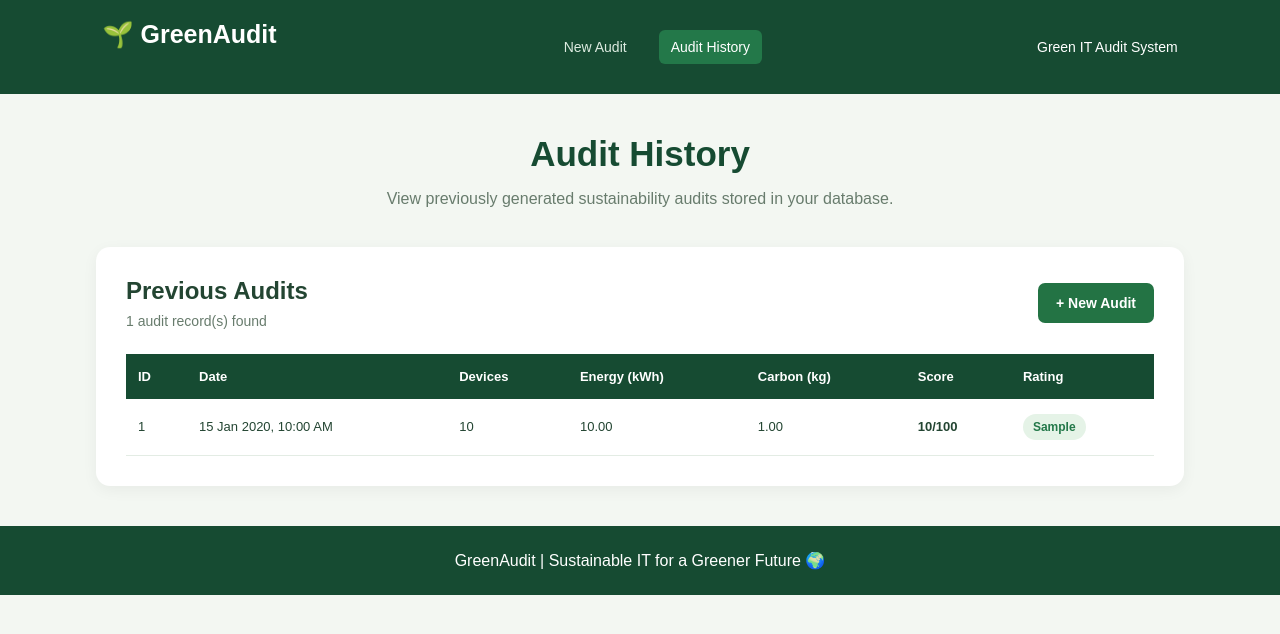
After one commit to Parvathyy-s/GreenAudit, a Flask app: page /history in a window 1280 px wide. The commit adds this page. Shown: the top 634 px of the page. Run offline with Flask 3, Linux system fonts and the light colour scheme; tables that the repository leaves empty hold one stand-in row (values such as "Sample post").

Commit message:
Add MySQL integration and audit history

```diff
--- a/app.py
+++ b/app.py
@@ -1,5 +1,10 @@
 
+import os
+import mysql.connector
+from dotenv import load_dotenv
 from flask import Flask, render_template, request
+
+load_dotenv()
 
 app = Flask(__name__)
 
@@ -22,17 +27,60 @@ DEFAULTS = {
 }
 
 
+def get_db_connection():
+    return mysql.connector.connect(
+        host=os.getenv("DB_HOST", "localhost"),
+        user=os.getenv("DB_USER", "root"),
+        password=os.getenv("DB_PASSWORD", ""),
+        database=os.getenv("DB_NAME", "greenaudit")
+    )
+
+
+def initialize_database():
+    connection = get_db_connection()
+    cursor = connection.cursor()
+
+    cursor.execute("""
+        CREATE TABLE IF NOT EXISTS audits (
+            id INT AUTO_INCREMENT PRIMARY KEY,
+            audit_date TIMESTAMP DEFAULT CURRENT_TIMESTAMP,
+            desktops INT,
+            laptops INT,
+            servers INT,
+            operating_hours FLOAT,
+            working_days INT,
+            idle_hours FLOAT,
+            renewable_percentage FLOAT,
+            recycling_percentage FLOAT,
+            emission_factor FLOAT,
+            total_devices INT,
+            total_energy FLOAT,
+            desktop_energy FLOAT,
+            laptop_energy FLOAT,
+            server_energy FLOAT,
+            carbon_emissions FLOAT,
+            green_score INT,
+            rating VARCHAR(50)
+        )
+    """)
+
+    connection.commit()
+    cursor.close()
+    connection.close()
+
+
 @app.route("/", methods=["GET", "POST"])
 def home():
-
     results = None
     error = None
     form_data = DEFAULTS.copy()
 
     if request.method == "POST":
-
         for field in form_data:
             form_data[field] = request.form.get(field, "")
+
+        connection = None
+        cursor = None
 
         try:
             desktops = int(form_data["desktops"])
@@ -47,7 +95,6 @@ def home():
             recycling = float(form_data["recycling"])
             emission_factor = float(form_data["emission_factor"])
 
-            # Input validation
             if min(desktops, laptops, servers) < 0:
                 raise ValueError("Device counts cannot be negative.")
 
@@ -58,15 +105,10 @@ def home():
                 raise ValueError("Operating hours must be between 0 and 24.")
 
             if not 0 <= idle <= hours:
-                raise ValueError(
-                    "Idle hours cannot exceed operating hours."
-                )
+                raise ValueError("Idle hours cannot exceed operating hours.")
 
-            if not 0 <= renewable <= 100:
-                raise ValueError("Renewable energy must be between 0 and 100.")
-
-            if not 0 <= recycling <= 100:
-                raise ValueError("Recycling percentage must be between 0 and 100.")
+            if not 0 <= renewable <= 100 or not 0 <= recycling <= 100:
+                raise ValueError("Percentages must be between 0 and 100.")
 
             if emission_factor < 0:
                 raise ValueError("Emission factor cannot be negative.")
@@ -76,7 +118,6 @@ def home():
             if total_devices == 0:
                 raise ValueError("Enter at least one device.")
 
-            # Energy consumption in kWh/month
             desktop_energy = (
                 DEVICE_POWER["desktop"] * desktops * hours * days / 1000
             )
@@ -93,12 +134,9 @@ def home():
                 desktop_energy + laptop_energy + server_energy
             )
 
-            # Carbon emissions
             carbon = total_energy * emission_factor
 
-            # GREEN IT SCORING SYSTEM
-
-            # 1. Operating efficiency score (35%)
+            # Green IT scoring components
             if hours <= 6:
                 energy_score = 100
             elif hours <= 8:
@@ -112,7 +150,6 @@ def home():
             else:
                 energy_score = 25
 
-            # 2. Idle time management score (20%)
             idle_percentage = (idle / hours) * 100
 
             if idle_percentage <= 10:
@@ -126,13 +163,9 @@ def home():
             else:
                 idle_score = 25
 
-            # 3. Renewable energy score (25%)
             renewable_score = renewable
-
-            # 4. IT recycling score (20%)
             recycling_score = recycling
 
-            # Weighted Green IT score
             raw_score = (
                 energy_score * 0.35
                 + idle_score * 0.20
@@ -140,10 +173,8 @@ def home():
                 + recycling_score * 0.20
             )
 
-            # Conventional rounding
             green_score = int(raw_score + 0.5)
 
-            # Rating
             if green_score >= 85:
                 rating = "Excellent"
             elif green_score >= 70:
@@ -155,25 +186,21 @@ def home():
             else:
                 rating = "Poor"
 
-            # Recommendations
             recommendations = []
 
             if hours > 8:
                 recommendations.append(
-                    "Optimize device operating schedules to reduce "
-                    "unnecessary energy consumption."
+                    "Optimize operating schedules to reduce energy consumption."
                 )
 
             if idle_percentage > 20:
                 recommendations.append(
-                    "Enable automatic sleep mode and power management "
-                    "to reduce idle energy consumption."
+                    "Enable automatic sleep mode and power management."
                 )
 
             if renewable < 50:
                 recommendations.append(
-                    "Increase renewable electricity adoption "
-                    "to improve sustainability."
+                    "Increase renewable electricity adoption."
                 )
 
             if recycling < 50:
@@ -183,17 +210,14 @@ def home():
 
             if server_energy > total_energy * 0.4:
                 recommendations.append(
-                    "Review server utilization and consider workload "
-                    "consolidation to improve energy efficiency."
+                    "Review server utilization and consider workload consolidation."
                 )
 
             if not recommendations:
                 recommendations.append(
-                    "Excellent work! Your organization demonstrates "
-                    "strong sustainable IT practices."
+                    "Excellent work! Continue maintaining sustainable IT practices."
                 )
 
-            # Results passed to HTML
             results = {
                 "devices": total_devices,
                 "energy": round(total_energy, 2),
@@ -210,8 +234,49 @@ def home():
                 "recommendations": recommendations
             }
 
+            # Save audit to MySQL
+            connection = get_db_connection()
+            cursor = connection.cursor()
+
+            cursor.execute("""
+                INSERT INTO audits (
+                    desktops, laptops, servers,
+                    operating_hours, working_days, idle_hours,
+                    renewable_percentage, recycling_percentage,
+                    emission_factor, total_devices, total_energy,
+                    desktop_energy, laptop_energy, server_energy,
+                    carbon_emissions, green_score, rating
+                )
+                VALUES (
+                    %s, %s, %s, %s, %s, %s, %s, %s, %s,
+                    %s, %s, %s, %s, %s, %s, %s, %s
+                )
+            """, (
+                desktops, laptops, servers,
+                hours, days, idle,
+                renewable, recycling, emission_factor,
+                total_devices, total_energy,
+                desktop_energy, laptop_energy, server_energy,
+                carbon, green_score, rating
+            ))
+
+            connection.commit()
+
         except (ValueError, TypeError) as e:
             error = str(e) or "Please enter valid values."
+
+        except mysql.connector.Error as e:
+            error = (
+                "Audit calculated, but database saving failed. "
+                f"MySQL error: {e}"
+            )
+
+        finally:
+            if cursor is not None:
+                cursor.close()
+
+            if connection is not None and connection.is_connected():
+                connection.close()
 
     return render_template(
         "index.html",
@@ -221,5 +286,54 @@ def home():
     )
 
 
+@app.route("/history")
+def history():
+    audits = []
+    error = None
+
+    connection = None
+    cursor = None
+
+    try:
+        connection = get_db_connection()
+        cursor = connection.cursor(dictionary=True)
+
+        cursor.execute("""
+            SELECT
+                id,
+                audit_date,
+                total_devices,
+                desktops,
+                laptops,
+                servers,
+                total_energy,
+                carbon_emissions,
+                green_score,
+                rating
+            FROM audits
+            ORDER BY audit_date DESC, id DESC
+        """)
+
+        audits = cursor.fetchall()
+
+    except mysql.connector.Error as e:
+        error = f"Could not load audit history: {e}"
+
+    finally:
+        if cursor is not None:
+            cursor.close()
+
+        if connection is not None and connection.is_connected():
+            connection.close()
+
+    return render_template(
+        "history.html",
+        audits=audits,
+        error=error
+    )
+
+
 if __name__ == "__main__":
+    initialize_database()
+    print("GreenAudit database connected successfully!")
     app.run(debug=True)
--- a/static/style.css
+++ b/static/style.css
@@ -18,6 +18,7 @@ nav {
     display: flex;
     justify-content: space-between;
     align-items: center;
+    gap: 20px;
 }
 
 nav h2 {
@@ -26,6 +27,25 @@ nav h2 {
 
 nav span {
     font-size: 14px;
+}
+
+.nav-links {
+    display: flex;
+    gap: 20px;
+}
+
+.nav-links a {
+    color: #dcebe0;
+    text-decoration: none;
+    font-size: 14px;
+    padding: 9px 12px;
+    border-radius: 6px;
+}
+
+.nav-links a:hover,
+.nav-links a.active {
+    background: #237849;
+    color: white;
 }
 
 .container {
@@ -51,7 +71,8 @@ header p {
 }
 
 .form-section,
-.results {
+.results,
+.history-section {
     background: white;
     padding: 30px;
     border-radius: 14px;
@@ -231,6 +252,100 @@ button:hover {
     margin-bottom: 20px;
 }
 
+/* AUDIT HISTORY */
+
+.history-heading {
+    display: flex;
+    justify-content: space-between;
+    align-items: center;
+    gap: 15px;
+    margin-bottom: 25px;
+}
+
+.history-heading h2 {
+    margin-bottom: 8px;
+}
+
+.history-heading p {
+    color: #687c6d;
+    font-size: 14px;
+}
+
+.history-button {
+    display: inline-block;
+    padding: 12px 18px;
+    background: #237344;
+    color: white;
+    text-decoration: none;
+    border-radius: 7px;
+    font-size: 14px;
+    font-weight: bold;
+}
+
+.history-button:hover {
+    background: #164b32;
+}
+
+.table-container {
+    width: 100%;
+    overflow-x: auto;
+}
+
+table {
+    width: 100%;
+    border-collapse: collapse;
+    min-width: 750px;
+}
+
+th {
+    background: #164b32;
+    color: white;
+    padding: 15px 12px;
+    text-align: left;
+    font-size: 13px;
+}
+
+td {
+    padding: 15px 12px;
+    border-bottom: 1px solid #e3ece4;
+    font-size: 13px;
+}
+
+tbody tr:hover {
+    background: #f2f8f2;
+}
+
+.rating-label {
+    display: inline-block;
+    background: #e5f3e7;
+    color: #237849;
+    padding: 6px 10px;
+    border-radius: 15px;
+    font-weight: bold;
+    font-size: 12px;
+    white-space: nowrap;
+}
+
+.empty-history {
+    text-align: center;
+    padding: 50px 20px;
+    background: #f4f8f3;
+    border-radius: 10px;
+}
+
+.empty-history h3 {
+    margin-bottom: 12px;
+}
+
+.empty-history p {
+    color: #687c6d;
+    margin-bottom: 20px;
+}
+
+.empty-history .history-button {
+    margin-top: 10px;
+}
+
 footer {
     text-align: center;
     padding: 25px;
@@ -247,6 +362,14 @@ footer {
     .container {
         width: 92%;
     }
+
+    nav {
+        flex-wrap: wrap;
+    }
+
+    nav span {
+        display: none;
+    }
 }
 
 @media (max-width: 450px) {
@@ -255,7 +378,20 @@ footer {
         grid-template-columns: 1fr;
     }
 
-    nav span {
-        display: none;
+    nav {
+        padding: 18px 5%;
+    }
+
+    nav h2 {
+        font-size: 21px;
+    }
+
+    .nav-links {
+        gap: 5px;
+    }
+
+    .history-heading {
+        align-items: flex-start;
+        flex-direction: column;
     }
 }
--- /dev/null
+++ b/templates/history.html
@@ -0,0 +1,125 @@
+
+<!DOCTYPE html>
+<html lang="en">
+
+<head>
+    <meta charset="UTF-8">
+    <meta name="viewport" content="width=device-width, initial-scale=1.0">
+
+    <title>Audit History | GreenAudit</title>
+
+    <link rel="stylesheet"
+          href="{{ url_for('static', filename='style.css') }}">
+</head>
+
+<body>
+
+<nav>
+    <h2>🌱 GreenAudit</h2>
+
+    <div class="nav-links">
+        <a href="{{ url_for('home') }}">New Audit</a>
+        <a href="{{ url_for('history') }}" class="active">Audit History</a>
+    </div>
+
+    <span>Green IT Audit System</span>
+</nav>
+
+<div class="container">
+
+    <header>
+        <h1>Audit History</h1>
+        <p>
+            View previously generated sustainability audits
+            stored in your database.
+        </p>
+    </header>
+
+    {% if error %}
+        <div class="error">{{ error }}</div>
+    {% endif %}
+
+    <section class="history-section">
+
+        <div class="history-heading">
+            <div>
+                <h2>Previous Audits</h2>
+                <p>{{ audits|length }} audit record(s) found</p>
+            </div>
+
+            <a href="{{ url_for('home') }}" class="history-button">
+                + New Audit
+            </a>
+        </div>
+
+        {% if audits %}
+
+        <div class="table-container">
+
+            <table>
+                <thead>
+                    <tr>
+                        <th>ID</th>
+                        <th>Date</th>
+                        <th>Devices</th>
+                        <th>Energy (kWh)</th>
+                        <th>Carbon (kg)</th>
+                        <th>Score</th>
+                        <th>Rating</th>
+                    </tr>
+                </thead>
+
+                <tbody>
+                    {% for audit in audits %}
+                    <tr>
+                        <td>{{ audit.id }}</td>
+
+                        <td>
+                            {{ audit.audit_date.strftime('%d %b %Y, %I:%M %p') if audit.audit_date else 'N/A' }}
+                        </td>
+
+                        <td>{{ audit.total_devices }}</td>
+
+                        <td>{{ "%.2f"|format(audit.total_energy or 0) }}</td>
+
+                        <td>{{ "%.2f"|format(audit.carbon_emissions or 0) }}</td>
+
+                        <td>
+                            <strong>{{ audit.green_score }}/100</strong>
+                        </td>
+
+                        <td>
+                            <span class="rating-label">
+                                {{ audit.rating }}
+                            </span>
+                        </td>
+                    </tr>
+                    {% endfor %}
+                </tbody>
+            </table>
+
+        </div>
+
+        {% else %}
+
+        <div class="empty-history">
+            <h3>📋 No audits found</h3>
+            <p>Your submitted audits will appear here.</p>
+
+            <a href="{{ url_for('home') }}" class="history-button">
+                Generate Your First Audit
+            </a>
+        </div>
+
+        {% endif %}
+
+    </section>
+
+</div>
+
+<footer>
+    GreenAudit | Sustainable IT for a Greener Future 🌍
+</footer>
+
+</body>
+</html>
```
Also changed, not shown: requirements.txt (+9 -1 lines), templates/index.html (+10 -0 lines).
